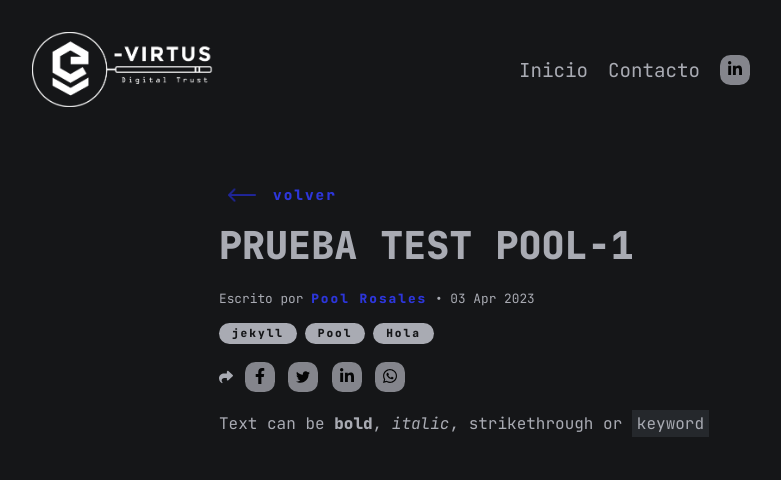
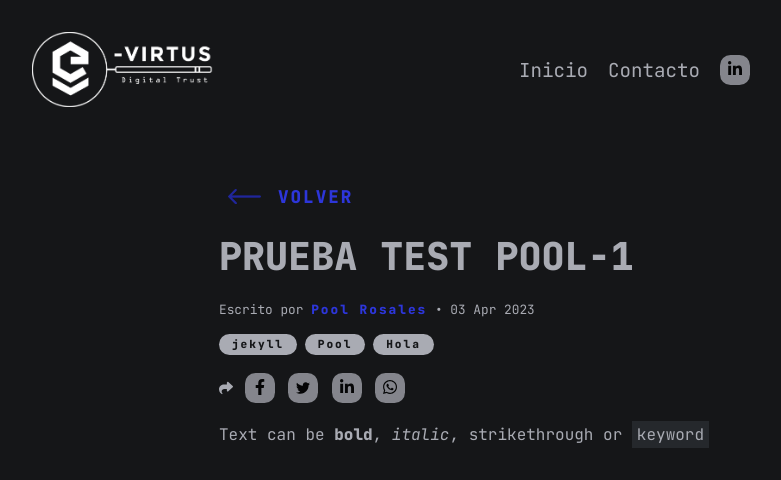
Before and after one commit to E-Virtus/evirtus.github.io, a Jekyll site: the page built from all_collections/_posts/2023-04-03-test-pool.md, in a window 1280 px wide. Shown: the top 480 px of the page, without its empty margins (96-877 px from the left). Built offline with Jekyll 4.4.1, drawn with Linux system fonts in a browser that asks for light colours; nearby versions of some CDN libraries; grey boxes are pictures that could not be loaded.

Commit message:
style(goBack): change style

```diff
--- a/assets/css/post.css
+++ b/assets/css/post.css
@@ -108,7 +108,10 @@ main a {
   border-radius: 50%;
   display: flex;
   align-items: center;
-  font-size: 0.9rem;
+  font-size: 1.1rem;
+  letter-spacing: 2px;
+  margin-bottom: 0.5rem;
+  text-transform: uppercase;
 }
 
 .go-back:hover {
@@ -116,8 +119,8 @@ main a {
   color: var(--so-secondary);
 }
 .go-back img {
-  width: 30px;
-  height: 30px;
+  width: 35px;
+  height: 35px;
   margin-right: 1rem;
 }
 .article {
```
